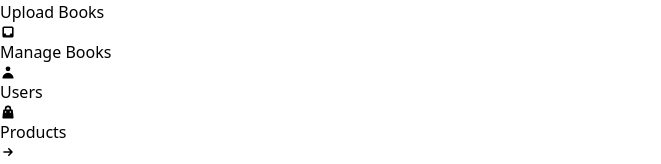
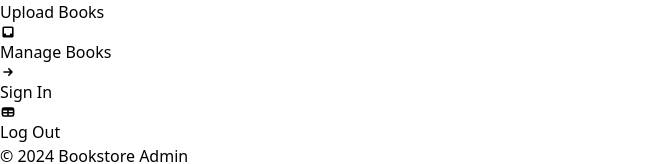
Before and after one commit to prashant07ag/BookStore-fullStackInventory, a React (Vite) app in the folder app-client/: page /admin/dashboard/manage in a window 1280 px wide. Shown: the part 710-874 px from the top of the page, without its empty margins (0-661 px from the left). Built offline with nearby package versions, Linux system fonts and the light colour scheme; no server answers.

Commit message:
removed user from dashbaord

```diff
--- a/app-client/src/dashboard/SideBar.jsx
+++ b/app-client/src/dashboard/SideBar.jsx
@@ -21,16 +21,6 @@ const SideBar = () => {
             href: "/admin/dashboard/manage",
             icon: HiInbox,
             label: "Manage Books"
-        },
-        {
-            href: "#",
-            icon: HiUser,
-            label: "Users"
-        },
-        {
-            href: "#",
-            icon: HiShoppingBag,
-            label: "Products"
         },
         {
             href: "/login",
```
